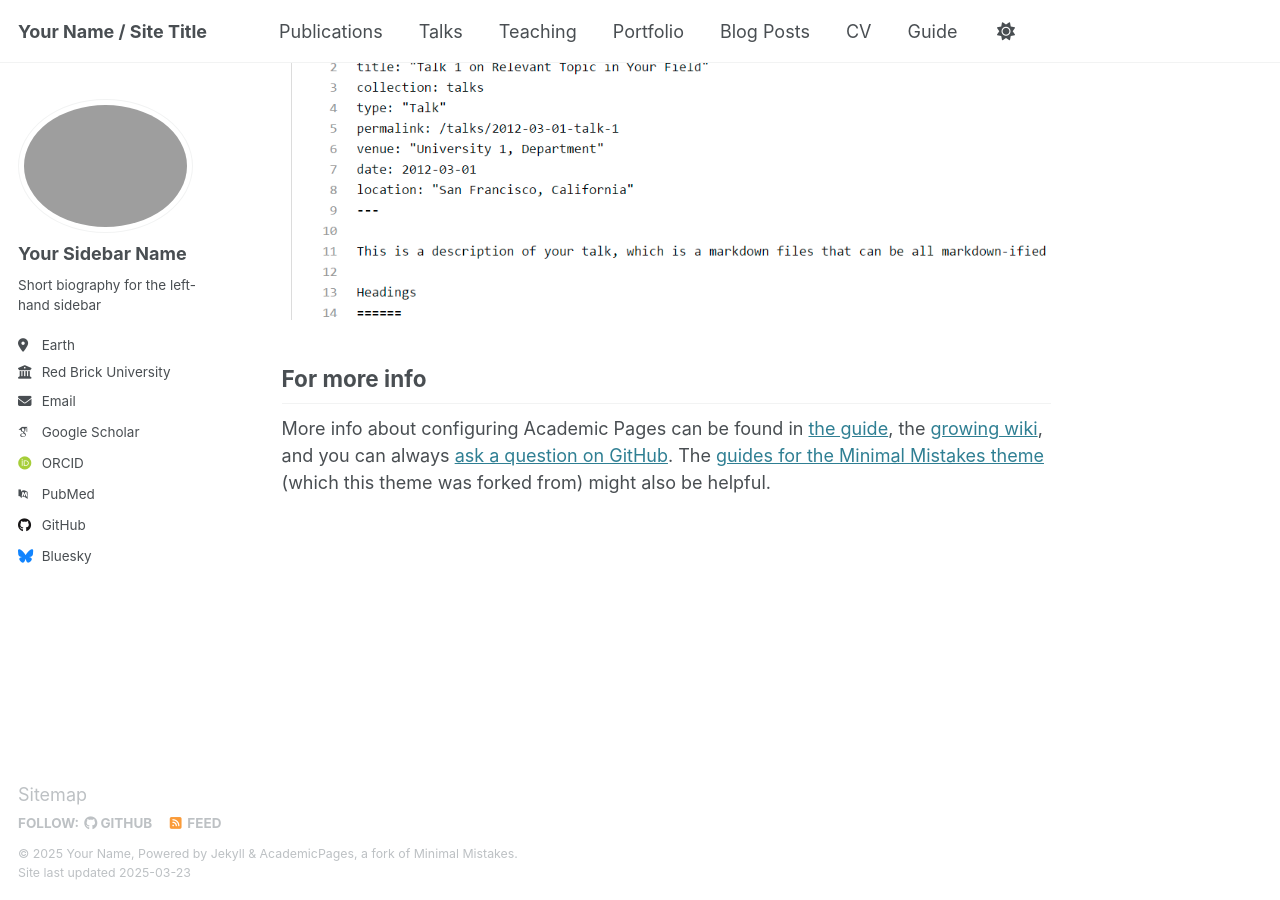
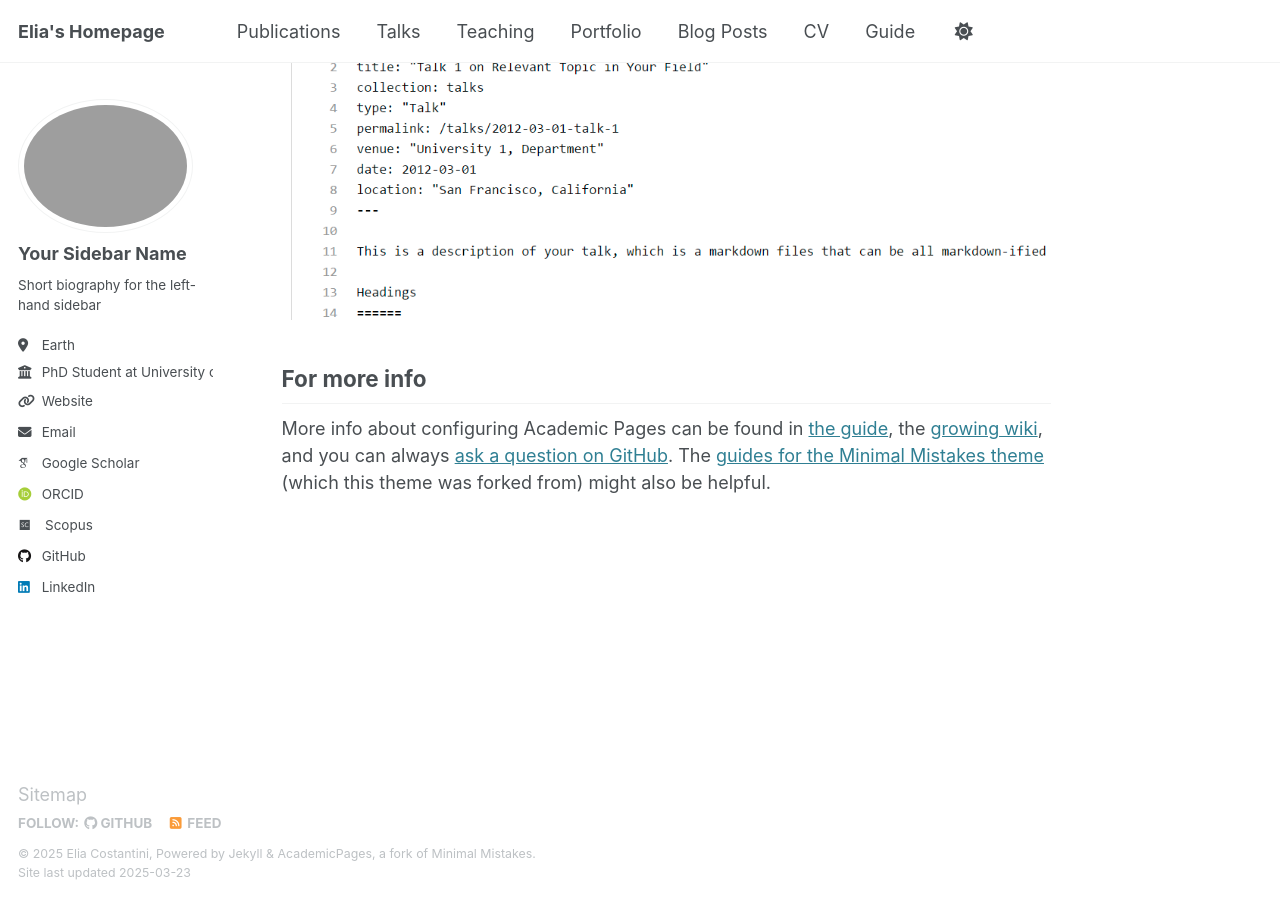
Before and after one commit to eliacostantini/eliacostantini.github.io, a Jekyll site: the page built from _pages/about.md, in a window 1280 px wide and 900 px high, scrolled down 2635 px. Built offline with Jekyll 4.4.1, drawn with Linux system fonts in a browser that asks for light colours; some web fonts are replaced.

```diff
--- a/_config.yml
+++ b/_config.yml
@@ -9,11 +9,11 @@
 # Basic Site Settings
 locale                   : "en-US"
 site_theme               : "default"
-title                    : "Your Name / Site Title"
+title                    : "Elia's Homepage"
 title_separator          : "-"
-name                     : &name "Your Name"
+name                     : &name "Elia Costantini"
 description              : &description "personal description"
-url                      : https://academicpages.github.io # the base hostname & protocol for your site e.g. "https://[your GitHub username].github.io"
+url                      : https://eliacostantini.github.io # the base hostname & protocol for your site e.g. "https://[your GitHub username].github.io"
 baseurl                  : "" # the subpath of your site, e.g. "/blog"
 repository               : "academicpages/academicpages.github.io"
 
@@ -27,30 +27,30 @@ author:
   pronouns         : # example: "she/her"
   bio              : "Short biography for the left-hand sidebar"
   location         : "Earth"
-  employer         : "Red Brick University"
-  uri              : # URL
-  email            : "none@example.org"
+  employer         : "PhD Student at University of Bologna"
+  uri              : "https://www.unibo.it/sitoweb/elia.costantini3/en"
+  email            : "elia.costantini3@unibo.it"
 
   # Academic websites
   arxiv            : # URL - Update with the correct link to your profile
-  googlescholar    : "https://scholar.google.com/citations?user=PS_CX0AAAAAJ"
+  googlescholar    : "https://scholar.google.com/citations?user=XIQKb0cAAAAJ&hl=en"
   impactstory      : # URL
-  orcid            : "http://orcid.org/yourorcidurl"
+  orcid            : "https://orcid.org/0000-0003-1379-3823"
   semantic         : # URL
-  pubmed           : "https://www.ncbi.nlm.nih.gov/pubmed/?term=john+snow"
+  pubmed           : # URL
   researchgate     : # URL
-  scopus           : # URL
+  scopus           : "https://www.scopus.com/authid/detail.uri?authorId=59202677400"
 
   # Repositories and software development
   bitbucket        : # Username - Update with your username on the site
   codepen          : # Username
   dribbble         : # Username
-  github           : "academicpages"
+  github           : "eliacostantini" # Username
   kaggle           : # Username
   stackoverflow    : # User number or user number and name (i.e., use "1" or "1/jeff-atwood")
 
   # Social media
-  bluesky          : "bsky.app" # Replace this with you Bluesky username
+  bluesky          :
   facebook         : # Username
   flickr           : # Username
   foursquare       : # Username
@@ -59,7 +59,7 @@ author:
   keybase          : # Username
   instagram        : # Username
   lastfm           : # Username
-  linkedin         : # Username
+  linkedin         : "www.linkedin.com/in/elia-costantini-183827218"
   mastodon         : # URL
   medium           : # URL
   pinterest        : # Username
```
Also changed, not shown: 1 other file.
